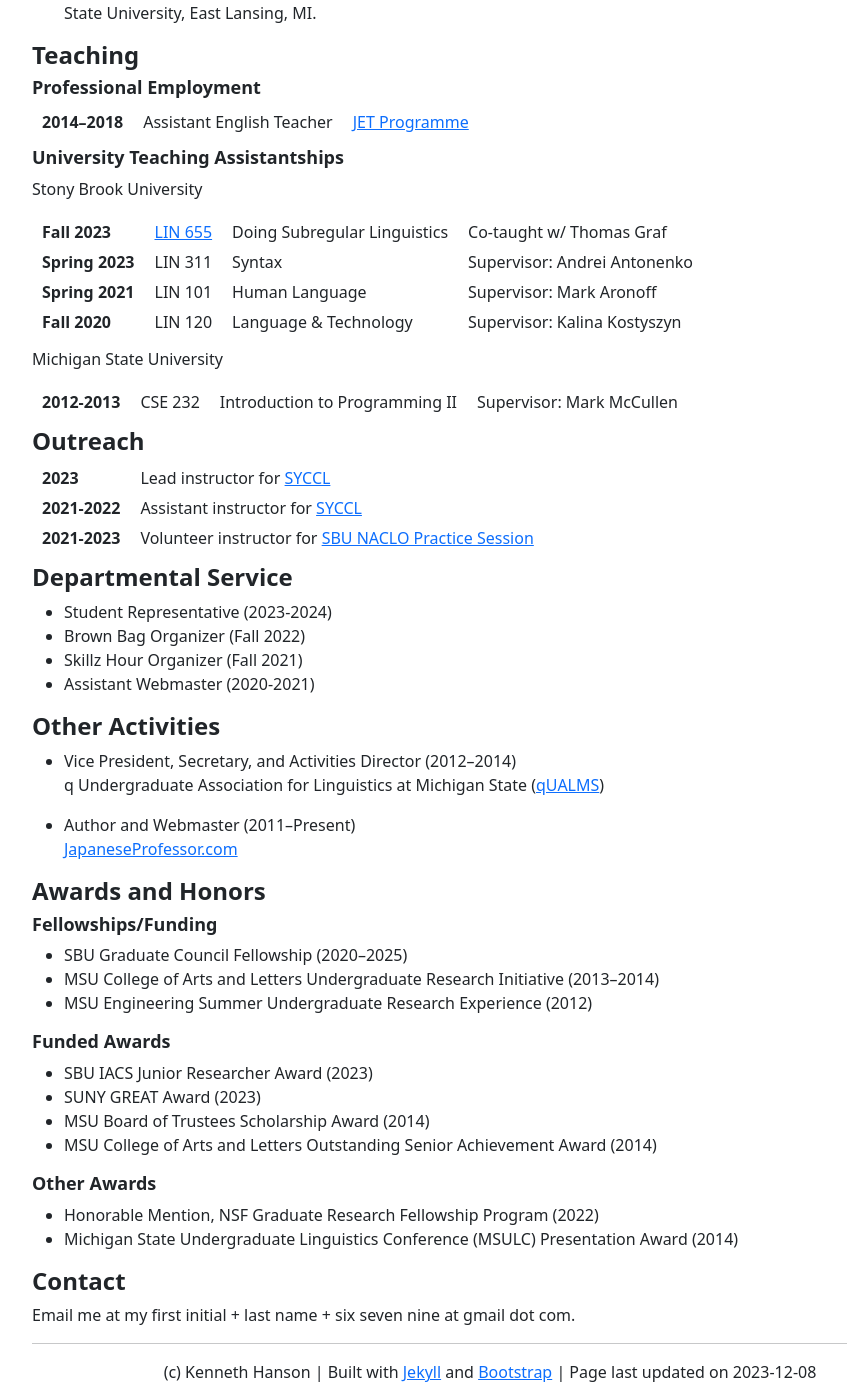
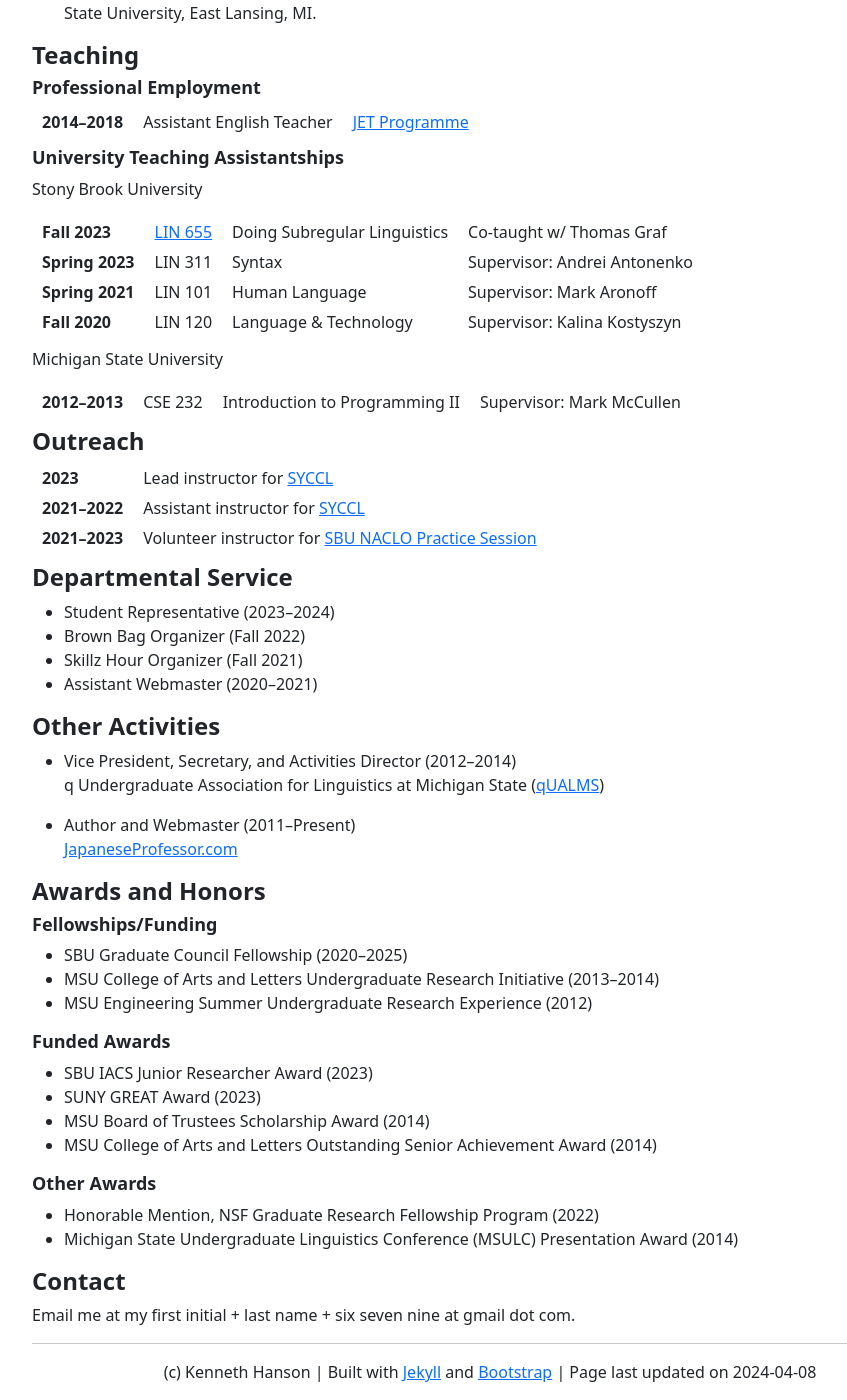
Before and after one commit to khanson679/khanson679.github.io, a Jekyll site: the page built from index.md, in a window 1280 px wide and 1400 px high, scrolled down 1581 px. Shown: the whole window, without its empty margins (150-997 px from the left). Built offline with Jekyll 4.4.1, drawn with Linux system fonts in a browser that asks for light colours.

Commit message:
Use en-dashes for date ranges.

```diff
--- a/index.md
+++ b/index.md
@@ -1,7 +1,7 @@
 ---
 title: About
 layout: default
-date: 2023-12-08
+date: 2024-04-08
 ---
 
 # Kenneth Hanson
@@ -80,22 +80,22 @@ Stony Brook University
 
 Michigan State University
 
-| **2012-2013** | CSE 232 | Introduction to Programming II | Supervisor: Mark McCullen |
+| **2012--2013** | CSE 232 | Introduction to Programming II | Supervisor: Mark McCullen |
 
 
 ## Outreach
 
 | **2023** | Lead instructor for [SYCCL][syccl]
-| **2021-2022** | Assistant instructor for [SYCCL][syccl] |
-| **2021-2023** | Volunteer instructor for [SBU NACLO Practice Session][iacs-naclo] |
+| **2021--2022** | Assistant instructor for [SYCCL][syccl] |
+| **2021--2023** | Volunteer instructor for [SBU NACLO Practice Session][iacs-naclo] |
 
 
 ## Departmental Service
 
-* Student Representative (2023-2024)
+* Student Representative (2023--2024)
 * Brown Bag Organizer (Fall 2022)
 * Skillz Hour Organizer (Fall 2021)
-* Assistant Webmaster (2020-2021)
+* Assistant Webmaster (2020--2021)
 
 
 ## Other Activities
```
